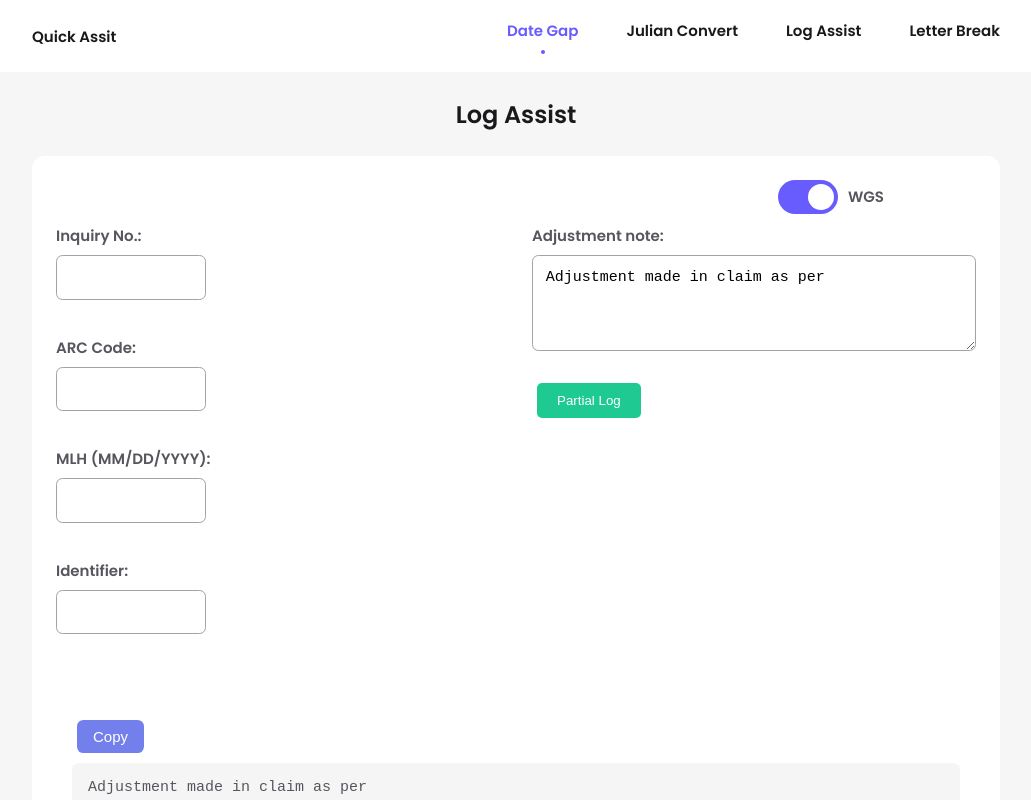
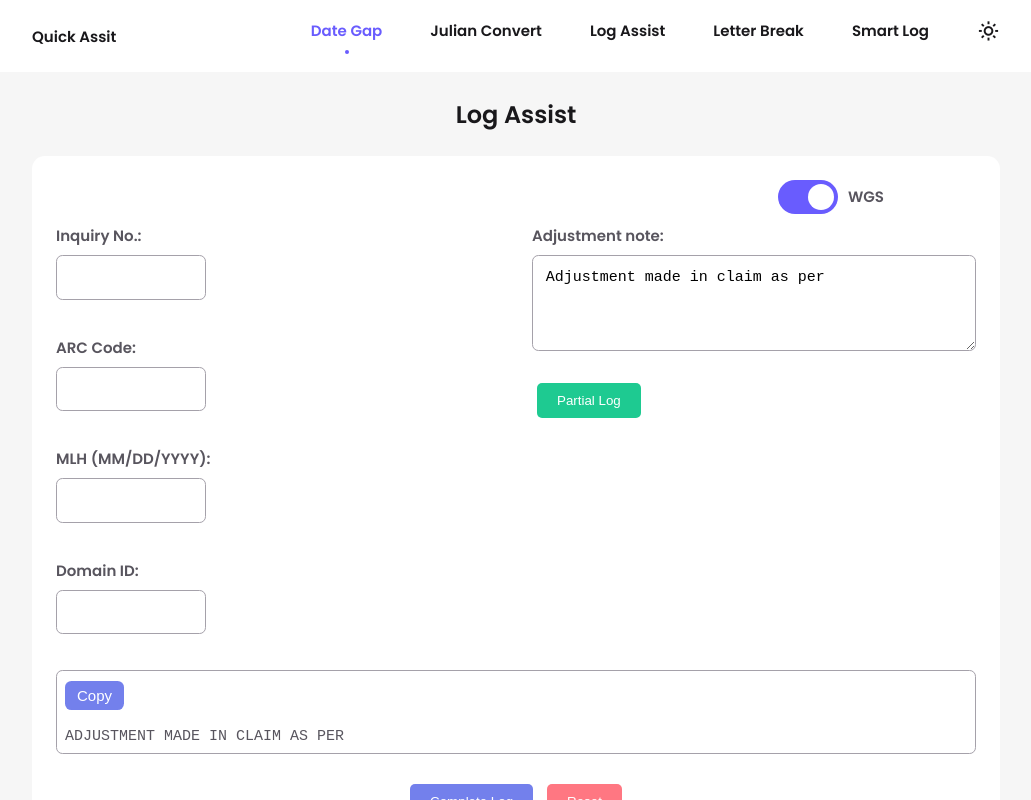
Before and after one commit to AL72178/quickassist, a plain HTML site: page index.html in a window 1280 px wide. Both pictures are taken after a click on the button "Partial Log". Shown: the part 1187-1987 px from the top of the page, without its empty margins (124-1155 px from the left). Drawn offline with nearby package versions, Linux system fonts and the light colour scheme.

Commit message:
Dark Theme switch implemented, and few minor twicks performed.

```diff
--- a/assets/css/components/footer.css
+++ b/assets/css/components/footer.css
@@ -1,6 +1,6 @@
 footer {
   width: 100%;
-  background: linear-gradient(to right, #00093c, #2d0b00);
+  background: linear-gradient(to right, #2d3436, #1b1f22);
   color: #fff;
   padding: 60px 0 30px;
   border-top-left-radius: 125px;
--- a/assets/css/components/log-assist.css
+++ b/assets/css/components/log-assist.css
@@ -135,39 +135,37 @@ input:checked + .slider:before {
 
   /*=============== Output Container Styles ===============*/
 
+/* Output Text Box Styles */
 .output-container {
-  display: none;
-  margin-top: 1.5rem;
-  padding: 1rem;
-  background-color: var(--container-color);
-  border-radius: var(--border-radius-2);
-  box-shadow: var(--box-shadow);
+  display: flex;
+  align-items: center;
+  background-color: transparent; /* Removes container background */
+  padding: 0; /* Removes extra padding */
+  border: 1px solid var(--text-color-light); /* Optional border to outline the text box */
+  border-radius: var(--border-radius-1); /* Smaller radius for a textbox look */
+  color: var(--text-color-dark); /* Make sure text is visible, adjust to your theme */
+  overflow-x: auto;
 }
 
+.output-container pre {
+  background-color: transparent; /* Remove background color from preformatted text */
+  padding: 0.5rem; /* Minimal padding to separate text from border */
+  font-size: var(--normal-font-size);
+  color: var(--text-color); /* Ensures text contrast */
+  white-space: pre-wrap;
+  flex-grow: 1; /* Makes the text area take up remaining space */
+}
+
+/* Adjusted Copy Button for Text Box */
 .copy-button {
-  padding: 8px 16px;
+  margin-left: 8px;
+  padding: 6px 12px;
   background-color: var(--color-primary);
   color: white;
   border: none;
   border-radius: var(--border-radius-1);
   cursor: pointer;
-  transition: background-color 0.3s ease;
-  font-size: var(--normal-font-size);
-}
-
-.copy-button:hover {
-  background-color: var(--color-primary);
-  border: 1px solid var(--color-primary);
-  color: var(--color-primary);
-}
-
-pre {
-  background-color: #f5f5f5;
-  padding: 1rem;
-  border-radius: var(--border-radius-1);
-  overflow-x: auto;
-  font-size: var(--normal-font-size);
-  white-space: pre-wrap;
+  font-size: var(--smaller-font-size);
 }
 
 @media screen and (max-width: 768px) {
--- a/assets/css/styles.css
+++ b/assets/css/styles.css
@@ -69,6 +69,11 @@ img {
 .nav__logo {
   color: var(--title-color);
   font-weight: 600;
+}
+
+.theme-toggle {
+  /* background-color: red; */
+  font-size: 23px;
 }
 
 @media screen and (max-width: 767px) {
--- a/assets/css/utility.css
+++ b/assets/css/utility.css
@@ -25,7 +25,6 @@ html {
 
   /*========== Colors ==========*/
   --first-color: #695CFE;
-  --first-color-light: #F4F0FA;
   --title-color: #19181B;
   --text-color: #58555E;
   --text-color-light: #A5A1AA;
@@ -69,22 +68,14 @@ html {
   --z-fixed: 100;
 }
 
-[data-theme="dark"] {
-  --body-color: var(--body-color-dark);
-  --container-color: var(--container-color-dark);
-  --text-color: var(--text-color-dark);
-  --box-shadow: var(--box-shadow-dark);
-}
 
-header[data-theme="dark"] {
-  background-color: var(--first-color-dark);
-}
 
 .dark-mode {
   --body-color: var(--body-color-dark);
   --container-color: var(--container-color-dark);
   --text-color: var(--text-color-dark);
-  --box-shadow: var(--box-shadow-dark);
+  --title-color: #edeffd;
+  --box-shadow: 0 2rem 3rem rgba(0, 0, 0, 0.5);
 }
 
 .bx-sun {
--- a/assets/js/components/logassist.js
+++ b/assets/js/components/logassist.js
@@ -1,4 +1,8 @@
 document.addEventListener('DOMContentLoaded', function() {
+    // Initially hide the output container
+    const outputContainer = document.querySelector('.output-container');
+    outputContainer.style.display = 'none';
+
     // Retrieve the stored Identifier from localStorage, or set a default if not present
     let identifier = localStorage.getItem('identifier');
     if (!identifier) {
@@ -105,15 +109,14 @@ function displayOutput(text) {
     const outputContainer = document.querySelector('.output-container');
     const outputElement = document.getElementById('output');
 
-    outputElement.textContent = text;
-    outputContainer.style.display = 'block';
+    outputElement.textContent = text.toUpperCase();
+    outputContainer.style.display = 'block'; // Show the output container when called
 }
 
 function copyToClipboard() {
     const output = document.getElementById('output').textContent;
     navigator.clipboard.writeText(output).then(() => {
-        // No alert is needed
-        // Change copy button appearance to indicate copy action completed
+
         const copyButton = document.querySelector('.copy-button');
         copyButton.innerHTML = 'Copied <svg xmlns="http://www.w3.org/2000/svg" viewBox="0 0 24 24" width="20" height="20"><path fill="white" d="M9 16.17L4.83 12l-1.42 1.41L9 19 21 7l-1.41-1.41L9 16.17z"/></svg>';
         setTimeout(() => {
@@ -167,7 +170,10 @@ function resetForm() {
     document.getElementById('req_id').value = '';
     document.getElementById('arc').value = '';
     document.getElementById('mlh').value = '';
-    document.getElementById('identifier').value = '';
     document.getElementById('reason').value = 'Adjustment made in claim as per ';
     document.getElementById('output').textContent = '';
+
+    // Hide the output container when reset is clicked
+    const outputContainer = document.querySelector('.output-container');
+    outputContainer.style.display = 'none';
 }
--- a/index.html
+++ b/index.html
@@ -57,19 +57,19 @@
               </a>
             </li>
 
-            <!-- <li class="nav__item">
+            <li class="nav__item">
               <a href="#Smart-Log" class="nav__link">
                 <i class="bx bx-message-square-detail nav__icon"></i>
                 <span class="nav__name">Smart Log</span>
               </a>
-            </li> -->
+            </li>
 
-            <!-- <li class="nav__item">
+            <li class="nav__item">
                 <span class="nav__link theme-toggle">
                     <i class='bx bx-sun'></i>
                     <i class='bx bx-moon' ></i>
                 </span>
-            </li> -->
+            </li>
 
           </ul>
         </div>
@@ -161,7 +161,7 @@
                         <input type="text" id="mlh" name="mlh">
                     </div>
                     <div class="form-group">
-                        <label for="identifier">Identifier:</label>
+                        <label for="identifier">Domain ID:</label>
                         <input type="text" id="identifier" name="identifier">
                     </div>
                 </div>
```
Also changed, not shown: 1 other file.
